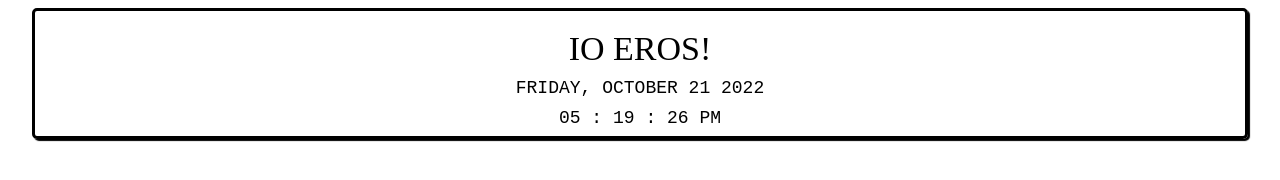
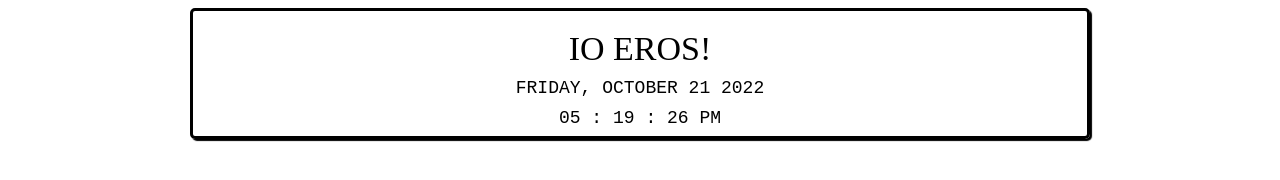
Before and after one commit to erotidia/notion, a plain HTML site: page index.html in a window 1280 px wide. Drawn offline with Linux system fonts and the light colour scheme.

Commit message:
Update index.html

```diff
--- a/index.html
+++ b/index.html
@@ -22,7 +22,7 @@
             justify-content:center;
             align-items:center;
             flex-direction: column;
-            max-width: 95%;
+            max-width: 70%;
             margin: auto;
             border: 3px solid #000000;
             border-radius: 5px;
```
